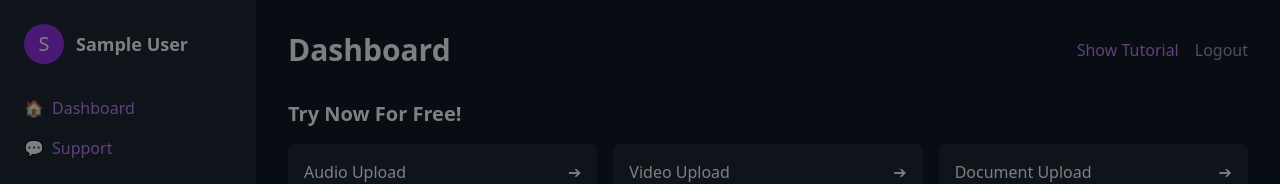
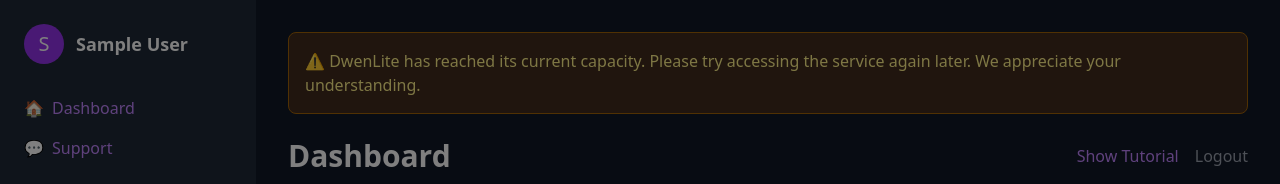
Before and after one commit to SamuelBempah/dwenlite, a React (Vite) app in the folder dwenlite/: page /dashboard in a window 1280 px wide. Shown: the top 184 px of the page. Built offline with nearby package versions, Linux system fonts and the light colour scheme; no server answers; the database is empty; sample sign-in values are in the browser's storage.

Commit message:
at capacity notification

```diff
--- a/dwenlite/src/pages/Dashboard.jsx
+++ b/dwenlite/src/pages/Dashboard.jsx
@@ -487,6 +487,10 @@ function Dashboard() {
 
       {/* Main Content */}
       <div className="flex-1 p-4 md:p-8">
+        {/* Bandwidth Limit Notice */}
+        <div className="bg-yellow-900/50 border border-yellow-700 text-yellow-200 p-4 rounded-lg mb-6">
+          <p className="text-sm md:text-base">⚠️ DwenLite has reached its current capacity. Please try accessing the service again later. We appreciate your understanding.</p>
+        </div>
         <div className="flex justify-between items-center mb-6 md:mb-8">
           <h1 className="text-2xl md:text-3xl font-bold">Dashboard</h1>
           <div className="flex items-center space-x-4">
```
